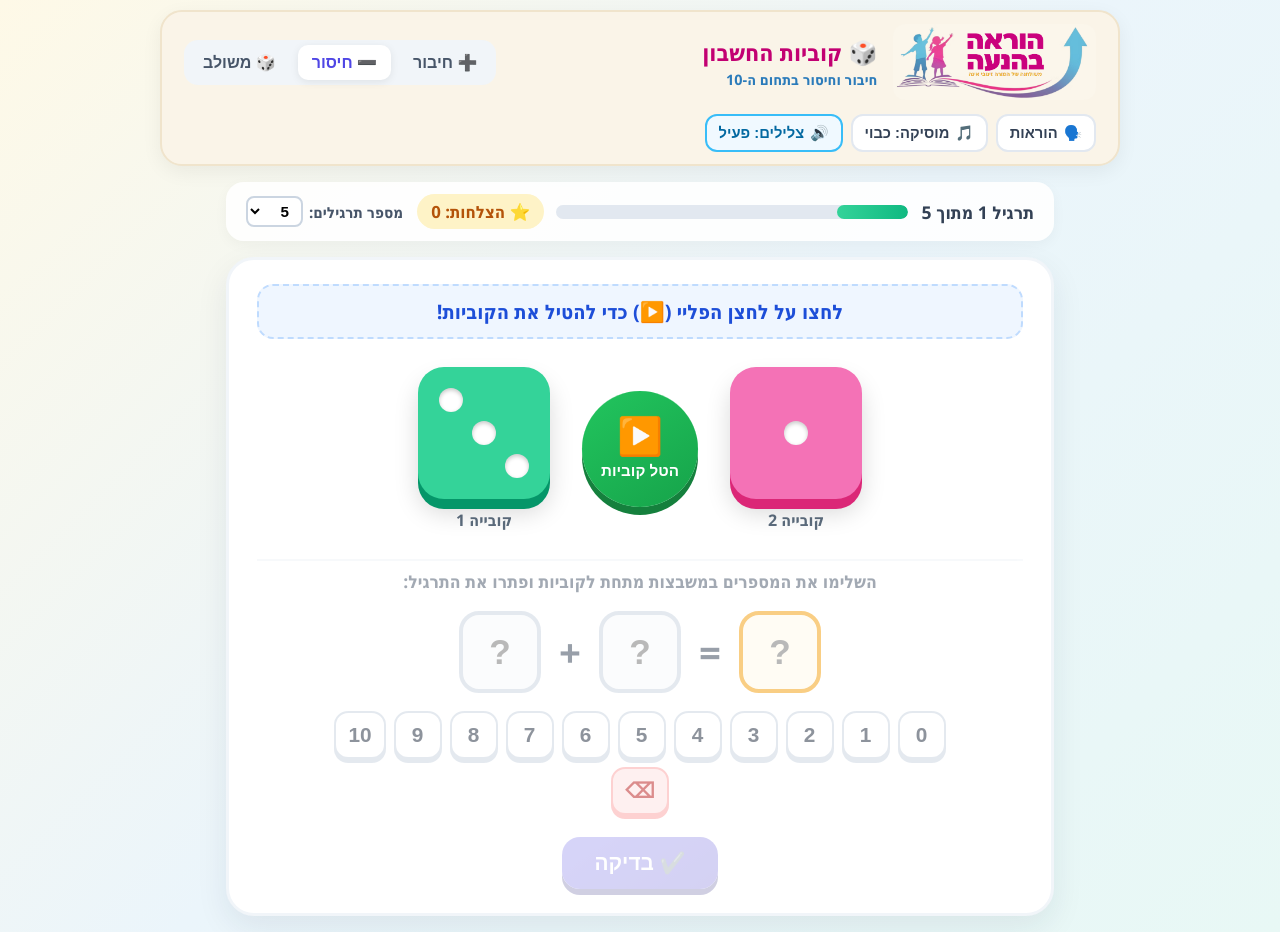
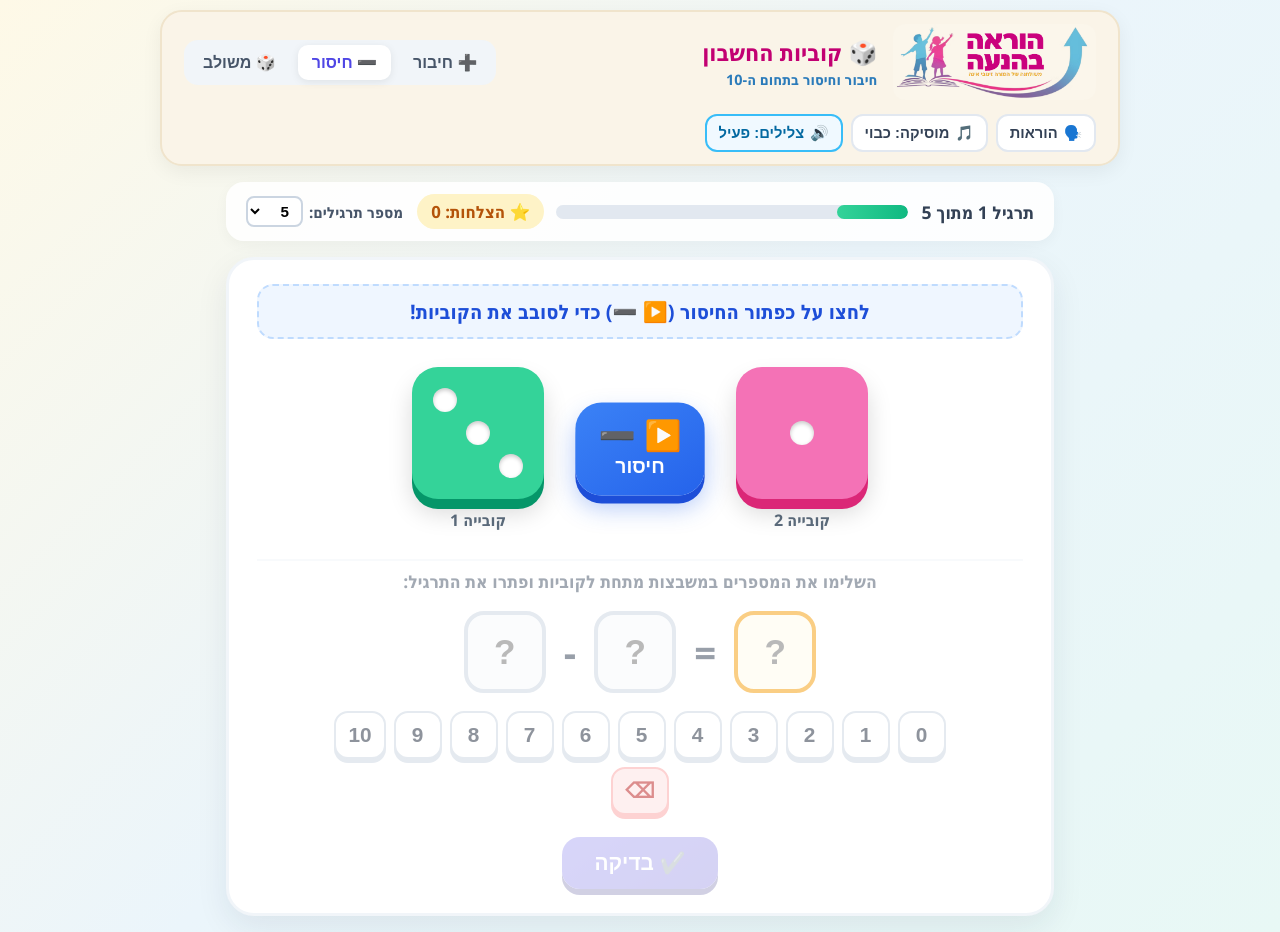
Before and after one commit to leonidgru/game1, a plain HTML site: page index.html in a window 1280 px wide. Both pictures are taken after a click on the button "➖ חיסור". Drawn offline with Linux system fonts and the light colour scheme.

Commit message:
Add files via upload

```diff
--- a/app.js
+++ b/app.js
@@ -44,8 +44,8 @@ const die1El = document.getElementById('die1');
 const die2El = document.getElementById('die2');
 const pipGrid1 = document.getElementById('pipGrid1');
 const pipGrid2 = document.getElementById('pipGrid2');
-const btnRoll = document.getElementById('btnRoll');
-const playBtnText = document.getElementById('playBtnText');
+const btnRollAdd = document.getElementById('btnRollAdd');
+const btnRollSub = document.getElementById('btnRollSub');
 const instructionBanner = document.getElementById('instructionBanner');
 const equationSection = document.getElementById('equationSection');
 const equationHint = document.getElementById('equationHint');
@@ -293,16 +293,8 @@ function randomizeDiceColors() {
 }
 
 // הגרלת ערכי קוביות כך שהחיבור או החיסור יהיו בתחום ה-10
-function generateDiceValuesForRound() {
-  // קביעת פעולה לתרגיל הנוכחי
-  if (state.mode === 'add') {
-    state.currentOp = '+';
-  } else if (state.mode === 'sub') {
-    state.currentOp = '-';
-  } else {
-    state.currentOp = Math.random() < 0.5 ? '+' : '-';
-  }
-
+function generateDiceValuesForRound(chosenOp) {
+  state.currentOp = chosenOp;
   operatorSymbol.textContent = state.currentOp;
 
   if (state.currentOp === '+') {
@@ -334,16 +326,33 @@ function generateDiceValuesForRound() {
   }
 }
 
-// הטלת הקוביות בלחיצה על פליי
-function rollDice() {
+// עדכון תצוגת כפתורי הפעולה המתמטית לפי המצב הנבחר
+function updateOperationButtonsVisibility() {
+  if (state.mode === 'add') {
+    btnRollAdd.classList.remove('hidden');
+    btnRollSub.classList.add('hidden');
+  } else if (state.mode === 'sub') {
+    btnRollAdd.classList.add('hidden');
+    btnRollSub.classList.remove('hidden');
+  } else {
+    // מצב משולב - שני כפתורי הפעולה מוצגים לבחירת התלמיד
+    btnRollAdd.classList.remove('hidden');
+    btnRollSub.classList.remove('hidden');
+  }
+}
+
+// הטלת הקוביות בלחיצה על כפתור הפעולה המתמטית (+ חיבור / - חיסור)
+function rollDice(chosenOp) {
   if (state.questionSolved) return;
 
-  btnRoll.disabled = true;
-  btnRoll.classList.remove('pulse');
+  btnRollAdd.disabled = true;
+  btnRollSub.disabled = true;
+  btnRollAdd.classList.remove('pulse');
+  btnRollSub.classList.remove('pulse');
   feedbackBox.classList.add('hidden');
 
   randomizeDiceColors();
-  generateDiceValuesForRound();
+  generateDiceValuesForRound(chosenOp);
 
   die1El.classList.add('rolling');
   die2El.classList.add('rolling');
@@ -373,8 +382,8 @@ function finishRoll() {
   renderDieFace(pipGrid2, state.die2Value);
 
   state.hasRolled = true;
-  btnRoll.disabled = false;
-  playBtnText.textContent = 'הטל שוב';
+  btnRollAdd.disabled = false;
+  btnRollSub.disabled = false;
 
   // פתיחת משבצות התרגיל
   equationSection.classList.remove('locked');
@@ -464,7 +473,8 @@ function handleCorrectAnswer(val1, val2, res) {
   });
 
   btnCheck.disabled = true;
-  btnRoll.disabled = true;
+  btnRollAdd.disabled = true;
+  btnRollSub.disabled = true;
 
   showFeedback(true, 'מצוין! פתרון נכון! 👏🎉');
   playApplauseAndCheer();
@@ -524,11 +534,19 @@ function prepareQuestionRound() {
   state.mistakeOnCurrent = false;
 
   updateStatusHeader();
+  updateOperationButtonsVisibility();
   randomizeDiceColors();
 
-  playBtnText.textContent = 'הטל קוביות';
-  btnRoll.disabled = false;
-  btnRoll.classList.add('pulse');
+  btnRollAdd.disabled = false;
+  btnRollSub.disabled = false;
+  btnRollAdd.classList.add('pulse');
+  btnRollSub.classList.add('pulse');
+
+  if (state.mode === 'sub') {
+    operatorSymbol.textContent = '-';
+  } else if (state.mode === 'add') {
+    operatorSymbol.textContent = '+';
+  }
 
   equationSection.classList.add('locked');
   [inputNum1, inputNum2, inputResult].forEach((inp) => {
@@ -541,7 +559,13 @@ function prepareQuestionRound() {
   btnNext.classList.add('hidden');
   feedbackBox.classList.add('hidden');
 
-  instructionBanner.textContent = 'לחצו על לחצן הפליי (▶️) כדי להטיל את הקוביות!';
+  if (state.mode === 'add') {
+    instructionBanner.textContent = 'לחצו על כפתור החיבור (▶️ ➕) כדי לסובב את הקוביות!';
+  } else if (state.mode === 'sub') {
+    instructionBanner.textContent = 'לחצו על כפתור החיסור (▶️ ➖) כדי לסובב את הקוביות!';
+  } else {
+    instructionBanner.textContent = 'לחצו על כפתור הפעולה המתמטית (▶️ ➕ חיבור או ▶️ ➖ חיסור) כדי לסובב את הקוביות!';
+  }
 }
 
 function updateStatusHeader() {
@@ -674,7 +698,8 @@ function animateFireworks() {
 }
 
 // חיבור אירועים
-btnRoll.addEventListener('click', rollDice);
+btnRollAdd.addEventListener('click', () => rollDice('+'));
+btnRollSub.addEventListener('click', () => rollDice('-'));
 btnCheck.addEventListener('click', checkAnswer);
 btnNext.addEventListener('click', nextQuestion);
 btnRestart.addEventListener('click', restartGame);
@@ -736,7 +761,7 @@ totalQuestionsSelect.addEventListener('change', restartGame);
 
 btnSpeakInstruction.addEventListener('click', () => {
   speakHebrew(
-    'שלום תלמידים! לחצו על לחצן הפליי הירוק כדי לסובב את שתי הקוביות. לאחר שהקוביות נעצרות, ספרו כמה נקודות יש בכל קובייה, כתבו את המספרים במשבצות ופתרו את התרגיל!'
+    'שלום תלמידים! לחצו על כפתור החיבור או החיסור כדי לסובב את שתי הקוביות. לאחר שהקוביות נעצרות, ספרו כמה נקודות יש בכל קובייה, כתבו את המספרים במשבצות ופתרו את התרגיל!'
   );
 });
 
--- a/index.html
+++ b/index.html
@@ -66,10 +66,10 @@
     <!-- כרטיס המשחק -->
     <section id="playCard" class="game-card">
       <p id="instructionBanner" class="instruction-banner">
-        לחצו על לחצן הפליי (▶️) כדי להטיל את הקוביות!
+        לחצו על כפתור הפעולה המתמטית (▶️) כדי לסובב את הקוביות!
       </p>
 
-      <!-- במת הקוביות + לחצן פליי -->
+      <!-- במת הקוביות + כפתורי פעולה מתמטית -->
       <div class="dice-stage" dir="ltr">
         <div class="die-wrapper">
           <div id="die1" class="die" aria-label="קובייה ראשונה">
@@ -78,10 +78,17 @@
           <span class="die-caption" id="dieCaption1">קובייה 1</span>
         </div>
 
-        <button type="button" id="btnRoll" class="play-btn" aria-label="הטל קוביות">
-          <span class="play-icon">▶️</span>
-          <span class="play-label" id="playBtnText">הטל קוביות</span>
-        </button>
+        <div class="operation-play-group" dir="rtl" role="group" aria-label="הפעלת קוביות לפי פעולה מתמטית">
+          <button type="button" id="btnRollAdd" class="play-btn op-add-btn pulse" aria-label="תרגיל חיבור">
+            <span class="play-op-icons">▶️ ➕</span>
+            <span class="play-label">חיבור</span>
+          </button>
+
+          <button type="button" id="btnRollSub" class="play-btn op-sub-btn pulse hidden" aria-label="תרגיל חיסור">
+            <span class="play-op-icons">▶️ ➖</span>
+            <span class="play-label">חיסור</span>
+          </button>
+        </div>
 
         <div class="die-wrapper">
           <div id="die2" class="die" aria-label="קובייה שנייה">
--- a/style.css
+++ b/style.css
@@ -368,36 +368,51 @@ body {
   transform: scale(1);
 }
 
-/* כפתור פליי */
+/* כפתורי פעולה מתמטית (פליי לפי פעולה) */
+.operation-play-group {
+  display: flex;
+  flex-direction: column;
+  align-items: center;
+  justify-content: center;
+  gap: 12px;
+}
+
 .play-btn {
   display: flex;
   flex-direction: column;
   align-items: center;
   justify-content: center;
-  gap: 6px;
-  width: 116px;
-  height: 116px;
-  border-radius: 50%;
+  gap: 4px;
+  min-width: 128px;
+  min-height: 92px;
+  padding: 12px 20px;
+  border-radius: 26px;
   border: none;
-  background: linear-gradient(145deg, #22c55e, #16a34a);
   color: #ffffff;
   cursor: pointer;
+  transition: all 0.18s ease;
+}
+
+.play-btn.op-add-btn {
+  background: linear-gradient(145deg, #22c55e, #16a34a);
   box-shadow:
     0 8px 0 #15803d,
     0 12px 24px rgba(22, 163, 74, 0.35);
-  transition: all 0.18s ease;
+}
+
+.play-btn.op-sub-btn {
+  background: linear-gradient(145deg, #3b82f6, #2563eb);
+  box-shadow:
+    0 8px 0 #1d4ed8,
+    0 12px 24px rgba(37, 99, 235, 0.35);
 }
 
 .play-btn:hover:not(:disabled) {
   transform: translateY(-3px) scale(1.03);
-  box-shadow:
-    0 11px 0 #15803d,
-    0 16px 28px rgba(22, 163, 74, 0.45);
 }
 
 .play-btn:active:not(:disabled) {
   transform: translateY(4px);
-  box-shadow: 0 4px 0 #15803d;
 }
 
 .play-btn:disabled {
@@ -411,20 +426,21 @@ body {
 
 @keyframes pulseGlow {
   0%, 100% {
-    box-shadow: 0 8px 0 #15803d, 0 0 0 0 rgba(34, 197, 94, 0.55);
+    transform: scale(1);
   }
   50% {
-    box-shadow: 0 8px 0 #15803d, 0 0 0 16px rgba(34, 197, 94, 0);
+    transform: scale(1.05);
   }
 }
 
-.play-icon {
-  font-size: 2.3rem;
-  line-height: 1;
+.play-op-icons {
+  font-size: 1.85rem;
+  line-height: 1.1;
+  font-weight: 900;
 }
 
 .play-label {
-  font-size: 0.95rem;
+  font-size: 1.2rem;
   font-weight: 800;
 }
 
@@ -782,8 +798,9 @@ body {
     height: 18px;
   }
   .play-btn {
-    width: 96px;
-    height: 96px;
+    min-width: 108px;
+    min-height: 78px;
+    padding: 10px 14px;
   }
   .eq-input {
     width: 68px;
```
